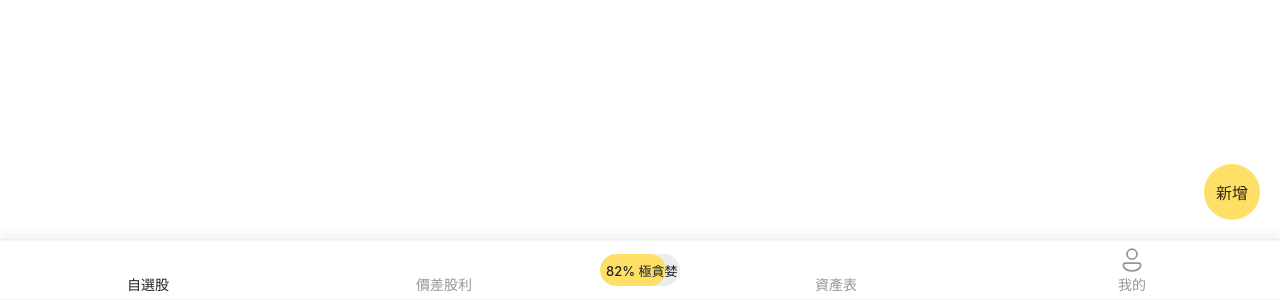
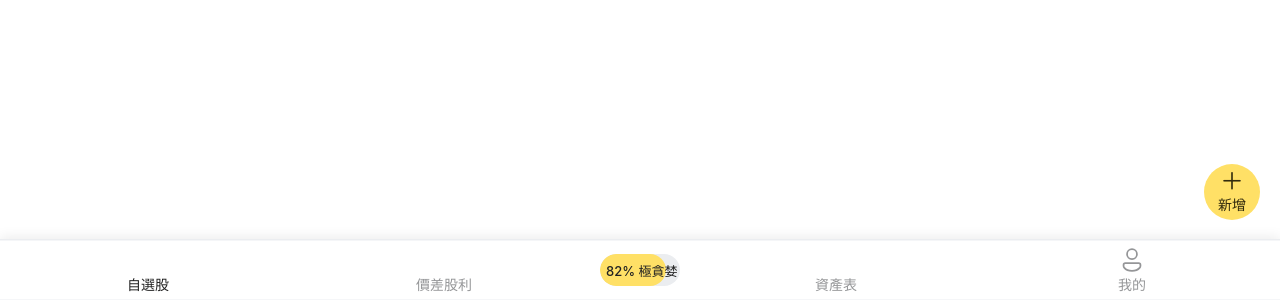
Before and after one commit to 17Kobe/iKDx, a Vue app: page /#/ in a window 1280 px wide. Shown: the part 500-800 px from the top of the page. Built offline with nearby package versions, Linux system fonts and the light colour scheme; some icons are missing.

Commit message:
✨ feat(Stock): 調整 SwipeCell 左側寬度至 200px，新增「其他」按鈕及右滑動作，改善用戶互動體驗

```diff
--- a/src/App.vue
+++ b/src/App.vue
@@ -211,7 +211,7 @@
     .custom-tabbar {
         height: 60px !important;
         border-top: 1px solid #ebedf0 !important;
-        background: rgba(255, 255, 255, 0.95);
+        background: rgba(255, 255, 255, 0.97);
         /* backdrop-filter: blur(1px); */
         box-shadow: 0 -2px 12px rgba(0, 0, 0, 0.08);
         z-index: 100;
--- a/src/pages/Stock.vue
+++ b/src/pages/Stock.vue
@@ -33,7 +33,7 @@
         >
             <template #item="{ element: stock, index }">
                 <div class="stock-row" @contextmenu.prevent>
-                    <SwipeCell :left-width="120" @click-left="onLeftAction">
+                    <SwipeCell :left-width="200" @click-left="onLeftAction">
                         <template #left>
                             <div class="action-buttons">
                                 <Button
@@ -42,7 +42,8 @@
                                     class="action-btn buy-btn"
                                     @click="onBuyStock(stock)"
                                 >
-                                    交 易
+                                    <div>交 易</div>
+                                    <div>記 錄</div>
                                 </Button>
                                 <Button
                                     type="warning"
@@ -51,6 +52,14 @@
                                     @click="onStrategyStock(stock)"
                                 >
                                     策 略
+                                </Button>
+                                <Button
+                                    type="default"
+                                    size="small"
+                                    class="action-btn other-btn"
+                                    @click="onOtherAction(stock)"
+                                >
+                                    更 多
                                 </Button>
                             </div>
                         </template>
@@ -110,7 +119,6 @@
             axis="xy"
             magnetic="x"
             :gap="{ x: 20, y: 80 }"
-            icon="plus"
             style="
                 --van-floating-bubble-size: 56px;
                 --van-floating-bubble-background: #ffe066;
@@ -119,8 +127,17 @@
             "
             @click="onBubbleClick"
         >
-            <div class="bubble-content">
-                <span class="bubble-label" style="color: #322b0d">新增</span>
+            <div
+                class="bubble-content"
+                style="
+                    display: flex;
+                    flex-direction: column;
+                    align-items: center;
+                    justify-content: center;
+                "
+            >
+                <Icon name="plus" size="22" color="#322b0d" style="margin-bottom: 2px" />
+                <span class="bubble-label" style="color: #322b0d; font-size: 14px">新增</span>
             </div>
         </FloatingBubble>
 
@@ -131,7 +148,7 @@
 
 <script setup>
     import { ref, reactive, onMounted } from 'vue';
-    import { FloatingBubble, Swipe, SwipeItem, SwipeCell, Button, showToast } from 'vant';
+    import { FloatingBubble, Swipe, SwipeItem, SwipeCell, Button, Icon, showToast } from 'vant';
     import StockSearch from '@/components/StockSearch.vue';
     import { useEventBus } from '@vueuse/core';
     import draggable from 'vuedraggable/src/vuedraggable';
@@ -291,12 +308,21 @@
         // SwipeCell 的左滑動作
     }
 
+    // 右滑動作
+    function onRightAction() {
+        // SwipeCell 的右滑動作
+    }
+
     function onBuyStock(stock) {
         showToast(`買賣 ${stock.name}`);
     }
 
     function onStrategyStock(stock) {
         showToast(`${stock.name} 策略設定`);
+    }
+
+    function onOtherAction(stock) {
+        showToast(`${stock.name} 其他功能`);
     }
 
     // 拖拽事件
@@ -348,7 +374,7 @@
 
     .stock-row.sortable-drag {
         /* 拖曳中的殘影（跟隨滑鼠） */
-        transform: rotate(3deg);
+        transform: rotate(5deg);
         /* opacity: 1; */
         z-index: 9999;
         /* box-shadow: 0 12px 32px rgba(0, 0, 0, 0.18); */
@@ -555,7 +581,7 @@
     .action-buttons {
         display: flex;
         height: 100%;
-        width: 120px;
+        width: 200px;
     }
 
     .action-btn {
@@ -575,6 +601,12 @@
     .strategy-btn {
         background-color: #f39c12;
         border-color: #f39c12;
+    }
+
+    .other-btn {
+        background-color: #eee;
+        border-color: #ccc;
+        color: #666;
     }
 
     /* 響應式設計 */
```
